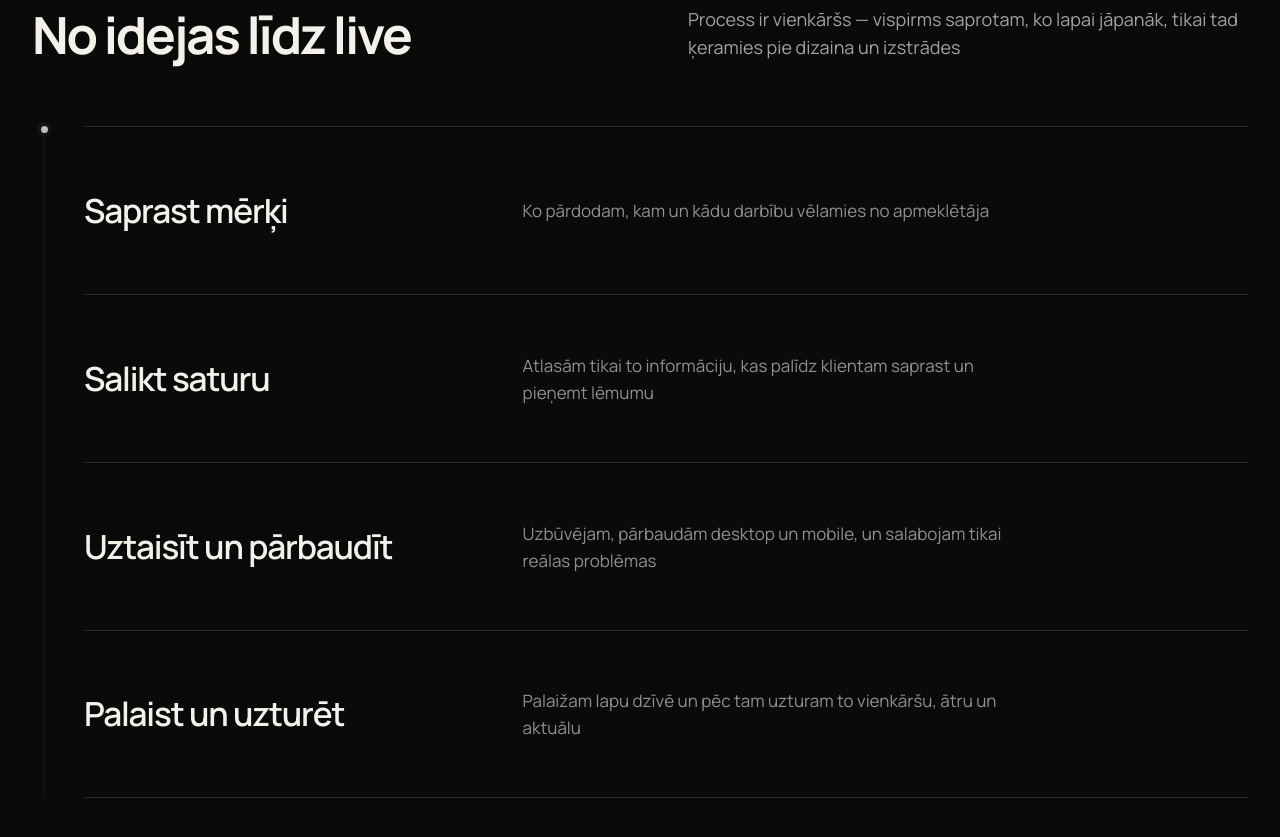
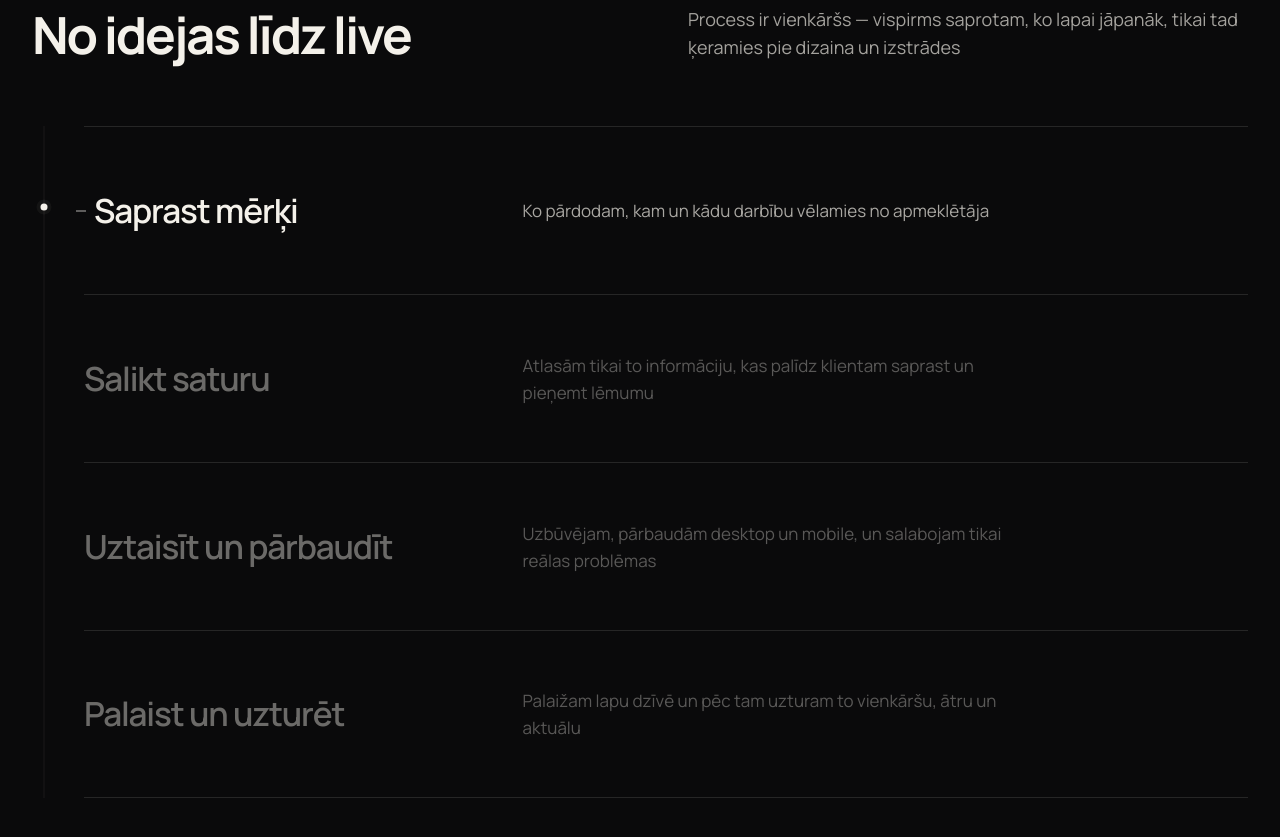
Before and after one commit to davisl24/WEBSITEAGENCY, a Next.js app: page / in a window 1280 px wide. Shown: the part 4960-5797 px from the top of the page. Built offline with nearby package versions, Linux system fonts and the light colour scheme.

Commit message:
style: add active process emphasis

```diff
--- a/app/globals.css
+++ b/app/globals.css
@@ -862,15 +862,16 @@
   background:rgba(244,241,234,.07);
 }
 .process-rail span{
-  position:sticky;
-  top:42vh;
+  position:absolute;
+  left:50%;
+  transform:translate(-50%,-50%);
   display:block;
   width:7px;
   height:7px;
-  margin:0 auto;
   border-radius:50%;
-  background:rgba(244,241,234,.78);
-  box-shadow:0 0 0 4px rgba(244,241,234,.035);
+  background:#f4f1ea;
+  box-shadow:0 0 0 4px rgba(244,241,234,.045);
+  transition:top .38s cubic-bezier(.22,1,.36,1),background .28s ease;
 }
 .process-steps{
   display:grid;
@@ -888,17 +889,38 @@
   border-bottom:1px solid rgba(244,241,234,.12);
 }
 .process-stage{
+  position:relative;
   font-size:clamp(30px,2.6vw,42px);
   line-height:1.08;
   letter-spacing:-.035em;
   font-weight:600;
+  color:rgba(244,241,234,.42);
+  transition:color .28s ease,transform .28s ease;
 }
 .process-step p{
   margin:0;
   max-width:500px;
   font-size:17px;
   line-height:1.6;
-  color:rgba(244,241,234,.58);
+  color:rgba(244,241,234,.34);
+  transition:color .28s ease;
+}
+.process-step.is-active .process-stage{
+  color:#f4f1ea;
+  transform:translateX(10px);
+}
+.process-step.is-active .process-stage::before{
+  content:"";
+  position:absolute;
+  left:-18px;
+  top:50%;
+  width:10px;
+  height:1px;
+  transform:translateY(-50%);
+  background:rgba(244,241,234,.72);
+}
+.process-step.is-active p{
+  color:rgba(244,241,234,.68);
 }
 @media(max-width:900px){
   .process-section{
```
